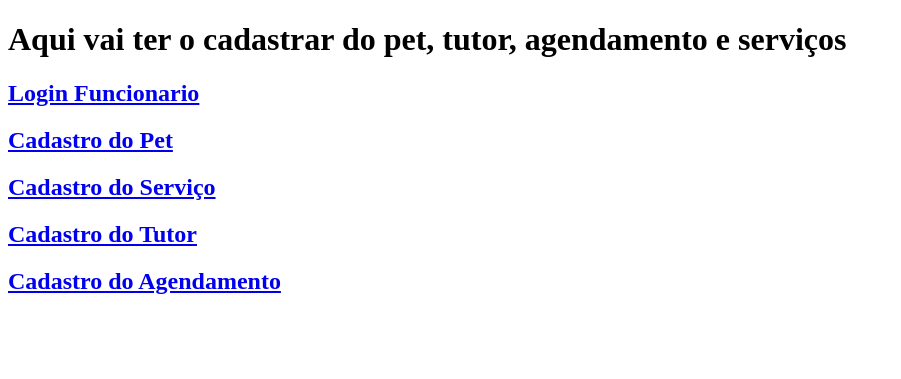
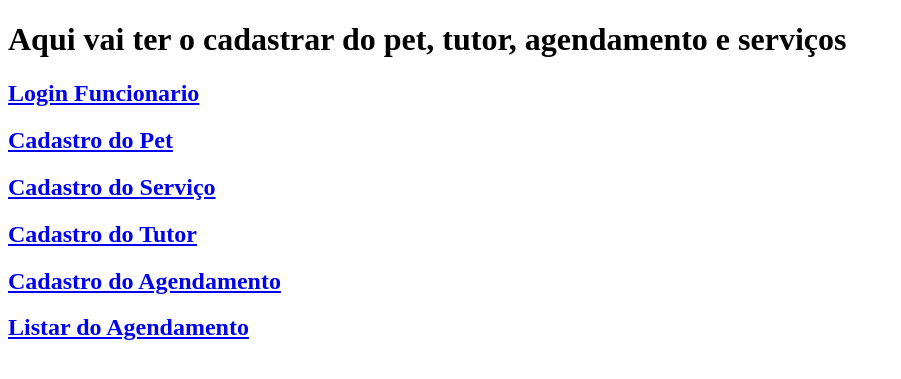
Before and after one commit to DiullyCarvalho/Trabalho-DW---3TRI, a PHP site: page /principal.php in a window 1280 px wide. Shown: the top 379 px of the page, without its empty margins (0-901 px from the left). Run offline with PHP 8.4, Linux system fonts and the light colour scheme.

Commit message:
arrumei o principal

```diff
--- a/codigo/principal.php
+++ b/codigo/principal.php
@@ -13,6 +13,7 @@
     <h2> <a href="cad_servico.php"> Cadastro do Serviço</a><br></h2>
     <h2> <a href="cad_tutor.php"> Cadastro do Tutor</a> <br> </h2>
     <h2> <a href="cad_agendamento.php"> Cadastro do Agendamento</a> <br> </h2>
+    <h2> <a href="listar_agendamento.php"> Listar do Agendamento</a> <br> </h2>
 
 </body>
 </html>
```
